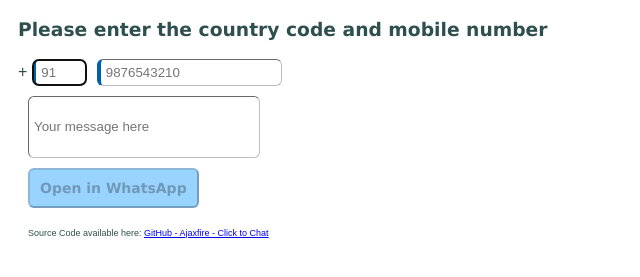
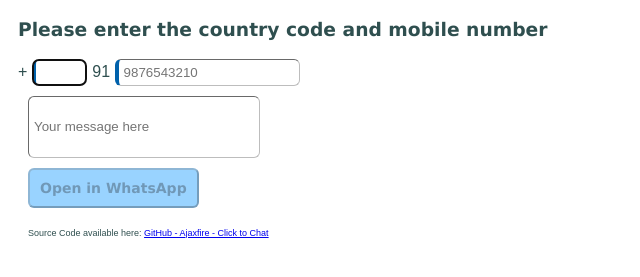
Before and after one commit to Ajaxfire/clicktochat, a plain HTML site: page index.html in a window 1280 px wide. Shown: the part 61-338 px from the top of the page, without its empty margins (0-640 px from the left). Drawn offline with Linux system fonts and the light colour scheme.

Commit message:
Update index.html

```diff
--- a/index.html
+++ b/index.html
@@ -90,9 +90,9 @@
         <h1>Click to Chat</h1>
         <h3>Please enter the country code and mobile number</h3>
         <div class="inputSection">
-            <span>+</span><input type="text" id="inCCode" required="required" placeholder="91" maxlength="6" autofocus
+            <span>+</span><input type="text" id="inCCode" required="required" maxlength="6" autofocus
                 oninvalid="this.setCustomValidity('Please enter a valid country code')"
-                onblur="fnValidateCountry()"></input>
+                onblur="fnValidateCountry()">91</input>
             <input type="text" id="inPhno" required="required" placeholder="9876543210" maxlength="15"
                 oninvalid="this.setCustomValidity('Please enter a valid phone number')"
                 onblur="fnValidatePhone()"></input>
```
